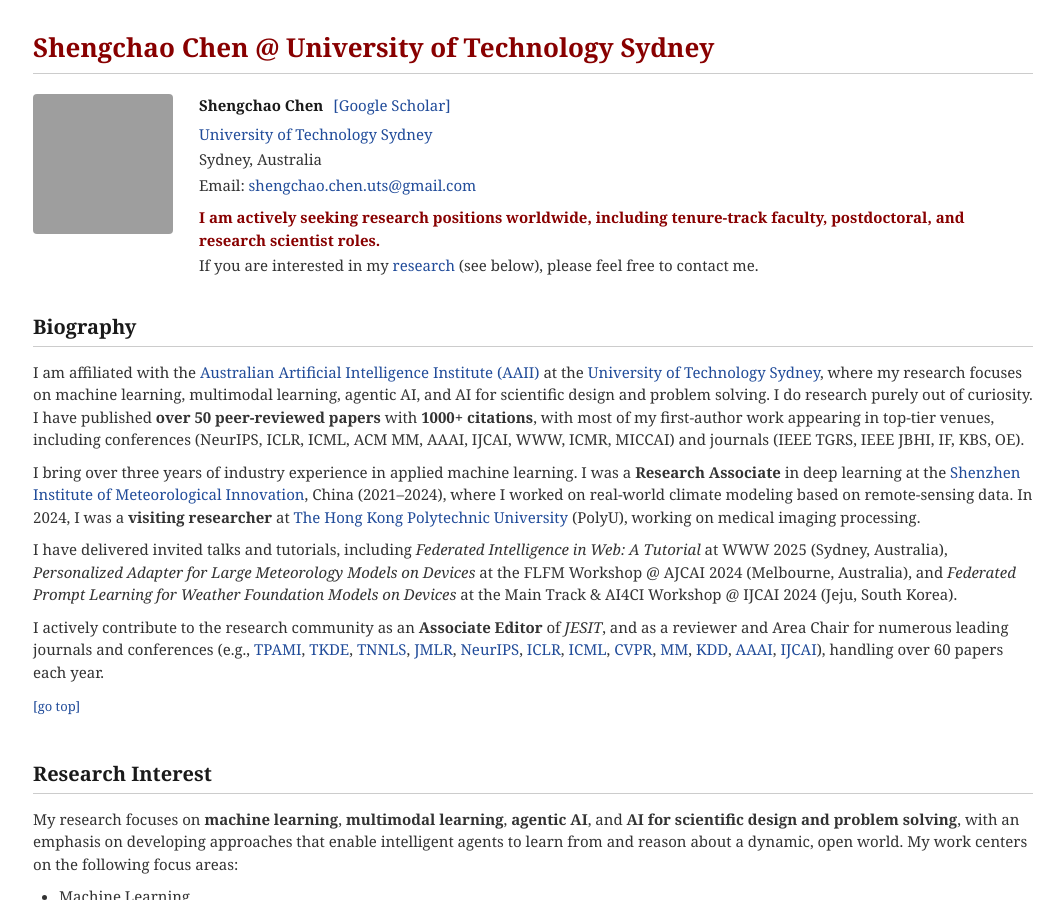
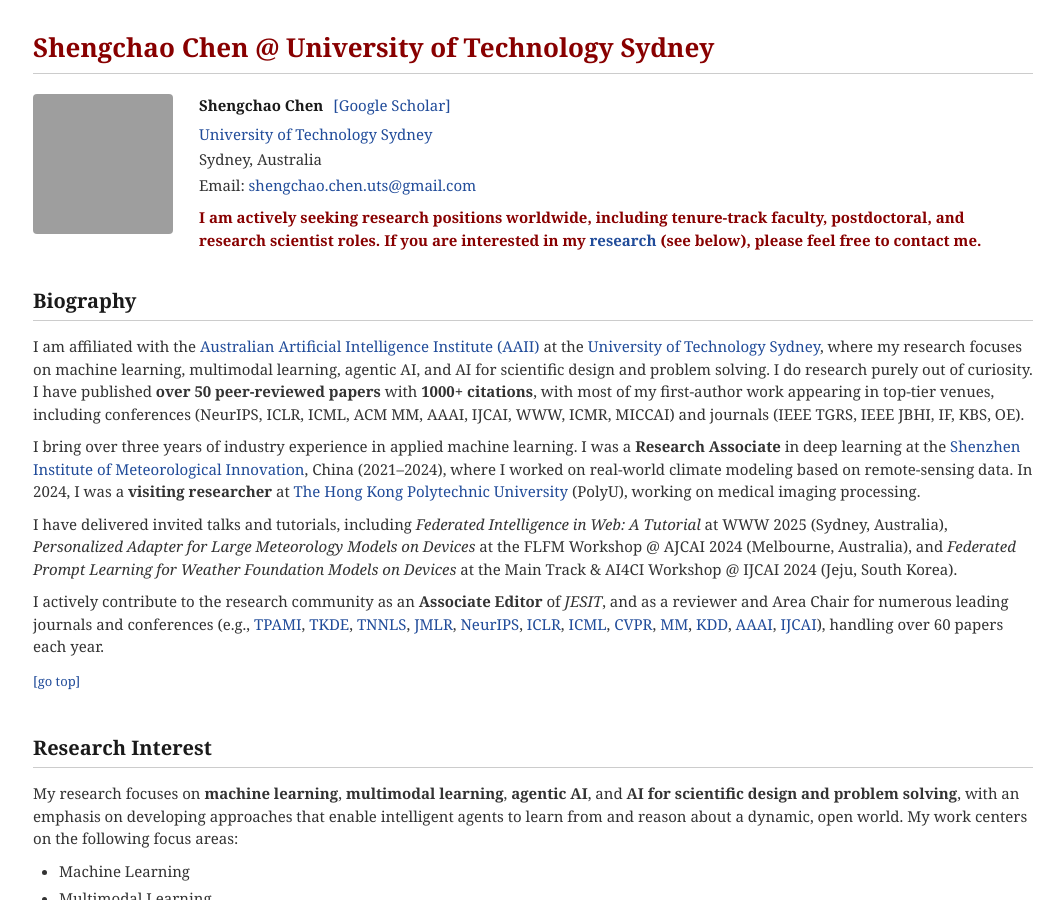
Before and after one commit to shengchaochen82/shengchaochen82.github.io, a Jekyll site: the page built from index.md, in a window 1280 px wide and 900 px high. Shown: the whole window, without its empty margins (107-1170 px from the left). Built offline with Jekyll 4.4.1, drawn with Linux system fonts in a browser that asks for light colours; grey boxes are pictures that could not be loaded.

Commit message:
Content: merge job-seeking and contact sentences into one styled paragraph
Co-Authored-By: Claude Sonnet 5 <noreply@anthropic.com>

```diff
--- a/_layouts/classic.html
+++ b/_layouts/classic.html
@@ -265,8 +265,7 @@
           <p><a href="{{ site.affiliation_link }}" target="_blank">{{ site.affiliation }}</a></p>
           <p>Sydney, Australia</p>
           <p>Email: <a href="mailto:{{ email_clean }}">{{ email_clean }}</a></p>
-          <p class="classic-seeking">I am actively seeking research positions worldwide, including tenure-track faculty, postdoctoral, and research scientist roles.</p>
-          <p>If you are interested in my <a href="#publications">research</a> (see below), please feel free to contact me.</p>
+          <p class="classic-seeking">I am actively seeking research positions worldwide, including tenure-track faculty, postdoctoral, and research scientist roles. If you are interested in my <a href="#publications">research</a> (see below), please feel free to contact me.</p>
         </div>
       </div>
 
```
